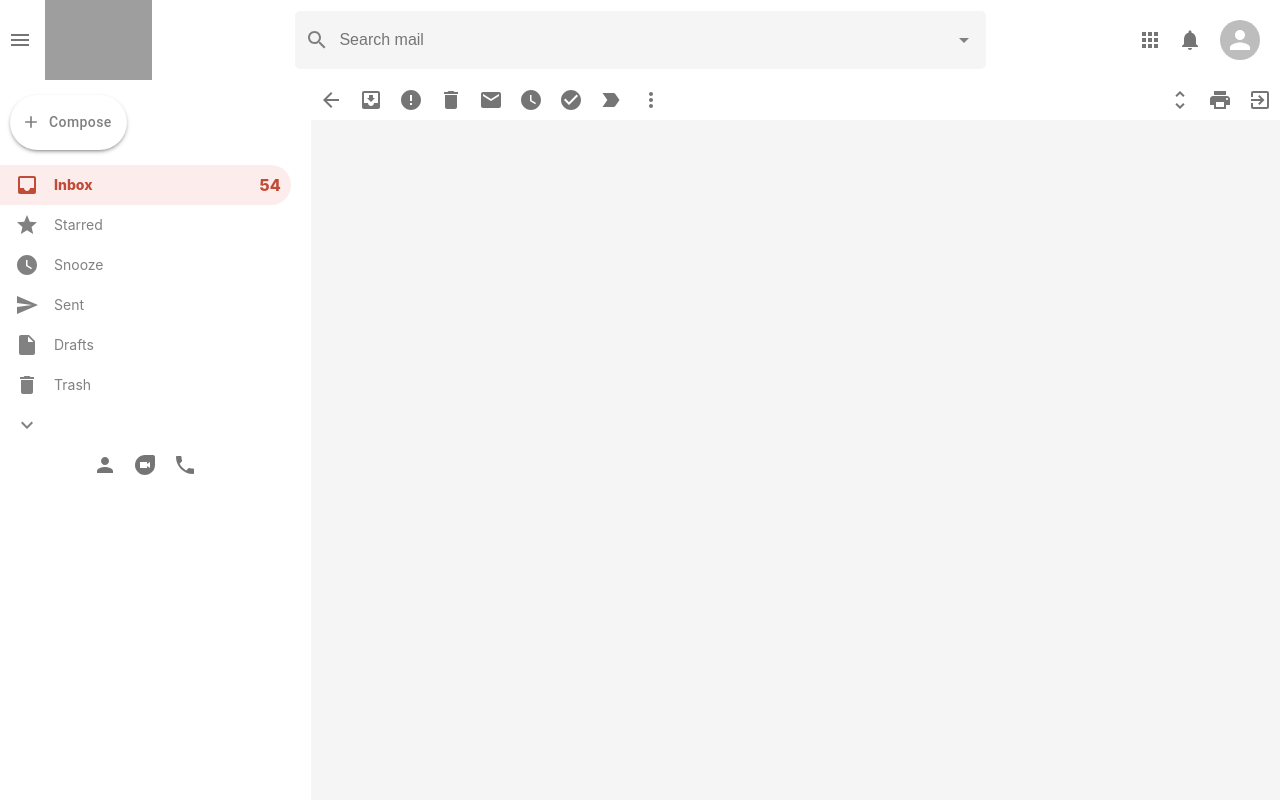
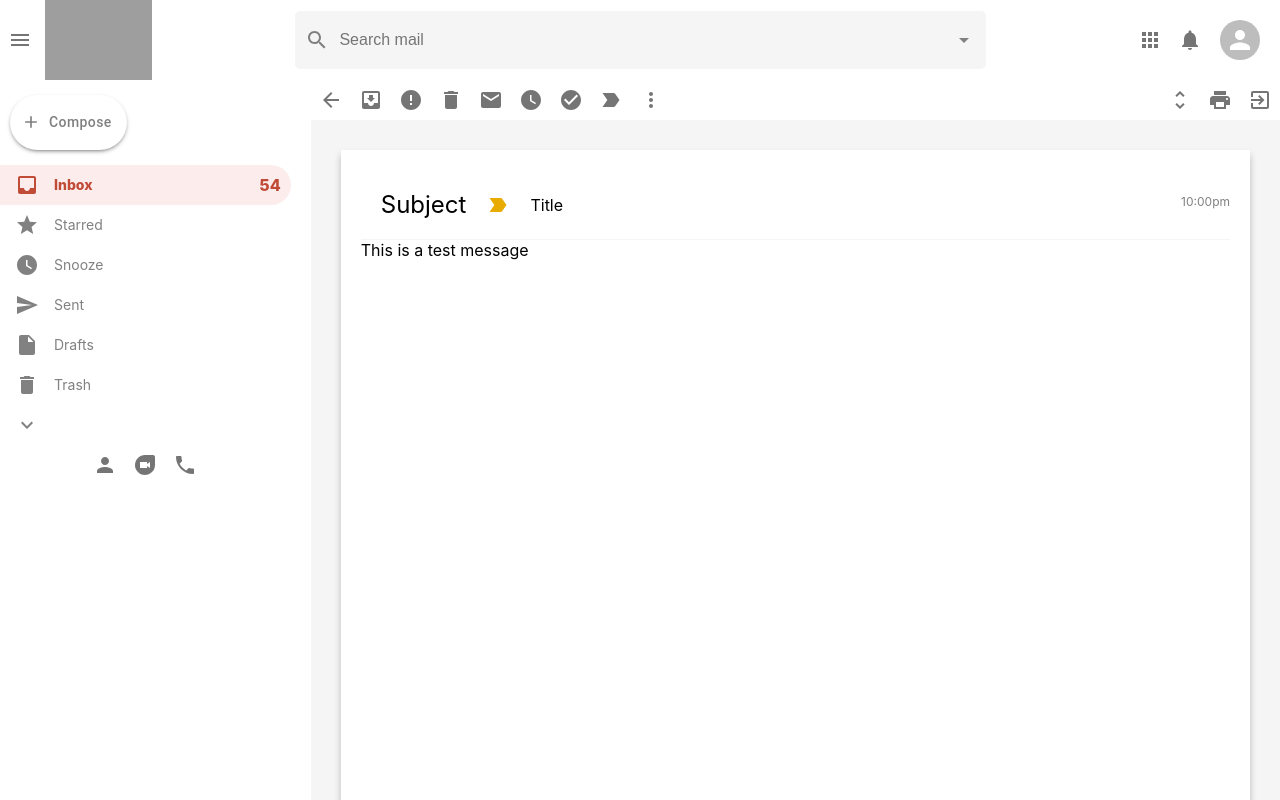
Before and after one commit to kennethtran590/gmail-clone-react, a React (Create React App) app: page /mail in a window 1280 px wide. Shown: the top 800 px of the page. Built offline with nearby package versions, Linux system fonts and the light colour scheme; grey boxes are pictures that could not be loaded.

Commit message:
Added body header and message to the Mail component. Added styling for the mail component.

```diff
--- a/src/EmailList.js
+++ b/src/EmailList.js
@@ -54,8 +54,8 @@
 
       <div className="emailList__list">
         <EmailRow
-          title="Twitch"
-          subject="Hey fellow streamer!"
+          title="Thanks for subscribing"
+          subject="Hey new subscriber!"
           description="This is a test"
           time="10pm"
         />
--- a/src/Mail.css
+++ b/src/Mail.css
@@ -12,3 +12,48 @@
 .mail__toolsLeft {
     display: flex;
 }
+
+.mail__body {
+    display: flex;
+    flex-direction: column;
+    margin: 30px;
+    background-color: white;
+    padding: 20px;
+    height: 100vh;
+    box-shadow: 0px 5px 7px 0px rgba(0, 0, 0, 0.24);
+}
+
+.mail__bodyHeader {
+    display: flex;
+    align-items: center;
+    border-bottom: 1px solid whitesmoke;
+    padding: 20px;
+    position: relative;
+}
+
+.mail__important {
+    color: #e8ab02 !important;
+}
+
+.mail__bodyHeader > h2 {
+    font-weight: 400;
+    margin-right: 20px;
+}
+
+.mail__bodyHeader > p {
+    margin-left: 20px;
+}
+
+.mail__time {
+    position: absolute;
+    top: 24px;
+    right: 0;
+    font-size: 12px;
+    color: gray;
+}
+
+.mail_message > p {
+    padding: 10px;
+    margin-right: 20px;
+    overflow-wrap: break-word;
+}
--- a/src/Mail.js
+++ b/src/Mail.js
@@ -66,6 +66,18 @@
           </IconButton>
         </div>
       </div>
+      <div className="mail__body">
+        <div className="mail__bodyHeader">
+          <h2>Subject</h2>
+          <LabelImportantIcon className="mail__important" />
+          <p>Title</p>
+          <p className="mail__time">10:00pm</p>
+        </div>
+
+        <div className="mail__message">
+          <p>This is a test message</p>
+        </div>
+      </div>
     </div>
   );
 }
```
